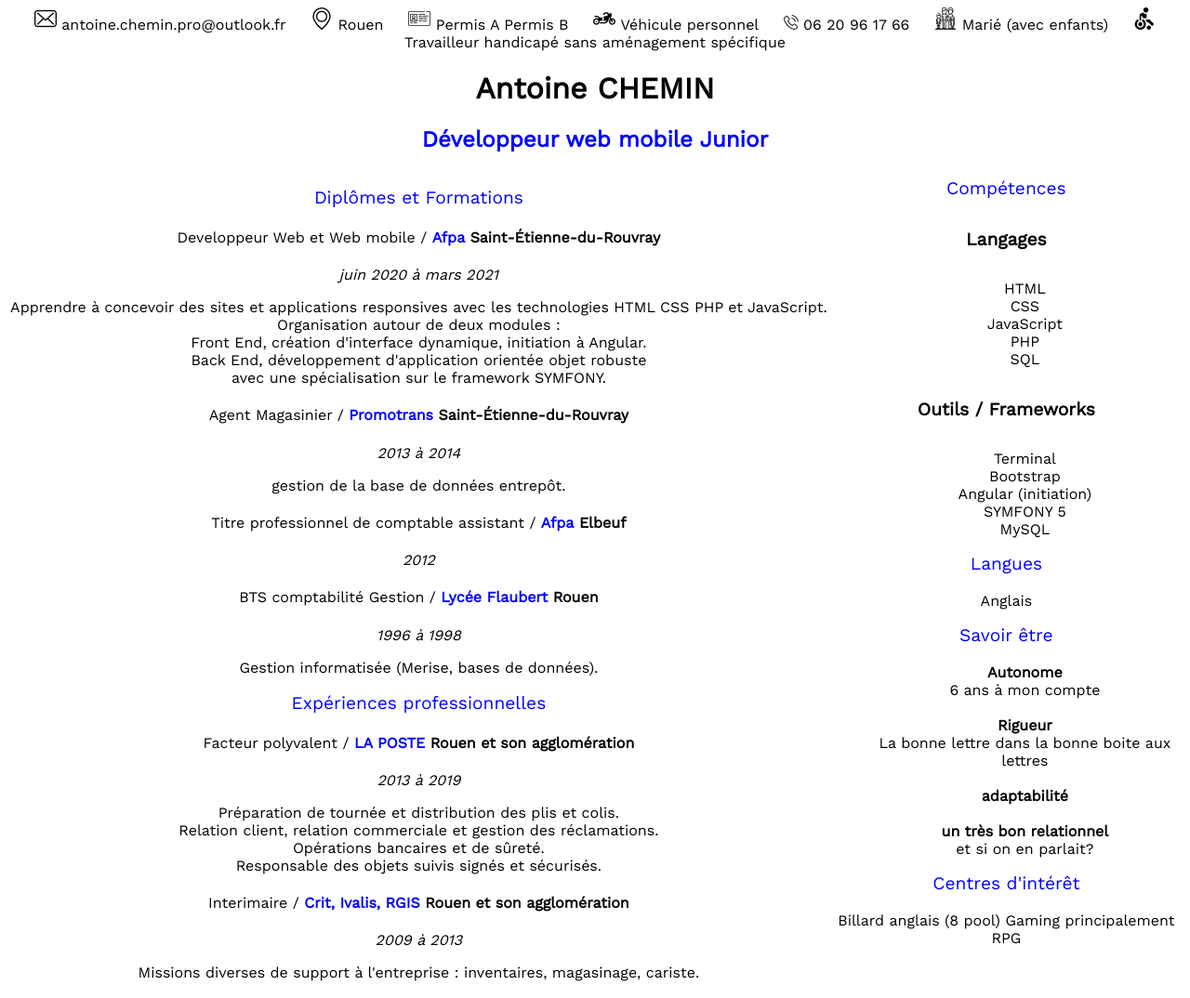
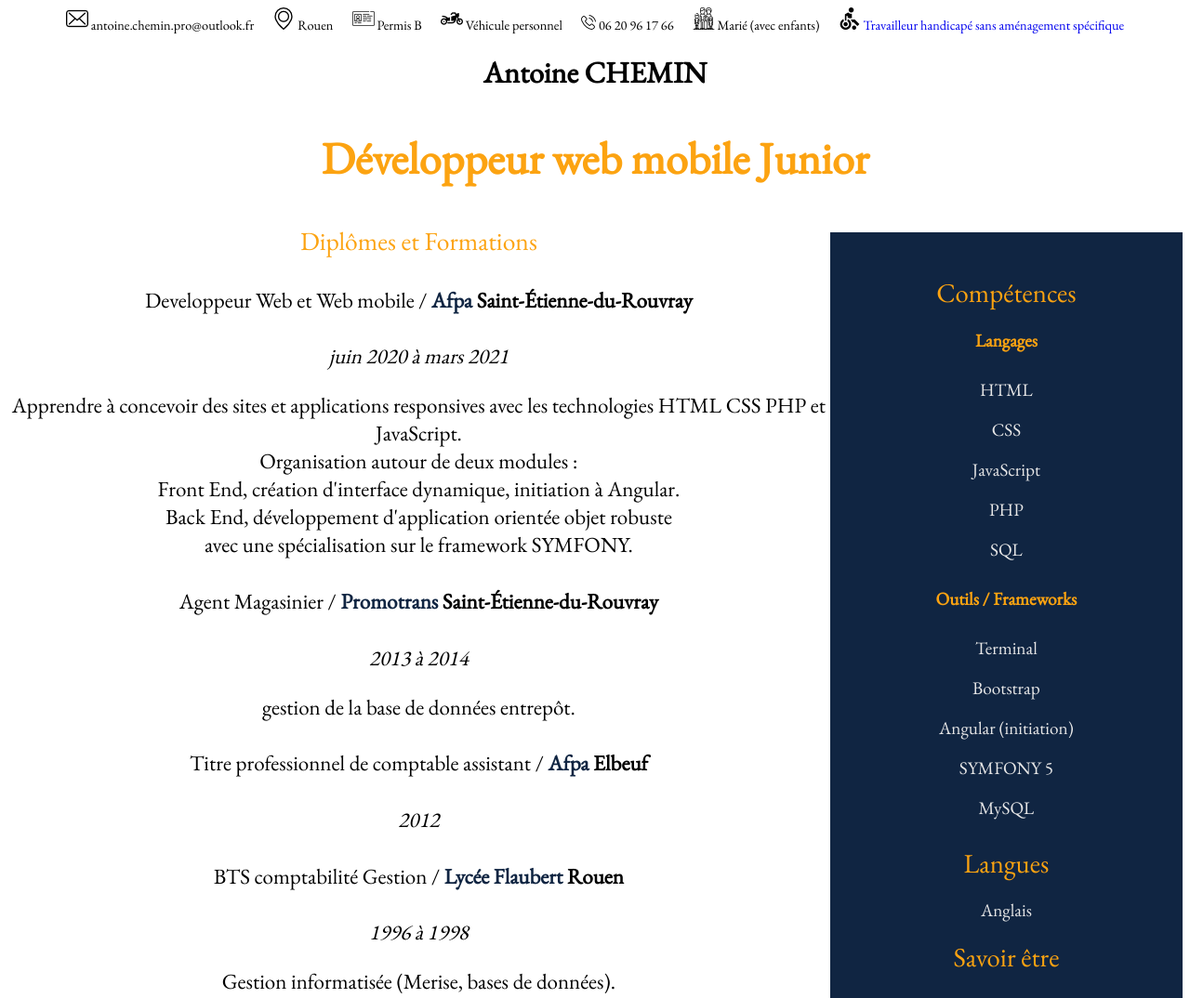
Before and after one commit to AntoineCheminPro/atelier_HTML_CSS, a plain HTML site: page CV/CV.html in a window 1280 px wide. Shown: the top 1074 px of the page at 93% size. Drawn offline with nearby package versions, Linux system fonts and the light colour scheme.

Commit message:
CV with graphical chart

```diff
--- a/CV/CV.html
+++ b/CV/CV.html
@@ -1,23 +1,28 @@
 <!DOCTYPE html>
-<html lang="en">
+<html lang="fr">
 <head>
     <meta charset="UTF-8">
     <meta name="viewport" content="width=device-width, initial-scale=1.0">
     <link href="https://fonts.googleapis.com/css2?family=Work+Sans&display=swap" rel="stylesheet">
     <link rel="stylesheet" href="cv.css">
+    <link href="https://fonts.googleapis.com/css2?family=EB+Garamond&display=swap" rel="stylesheet">
     <title>Antoine Chemin</title>
 </head>
 <body>
+
 <nav>
-    <img src="mail.png" alt = "logo mail">  antoine.chemin.pro@outlook.fr &emsp;
-    <img src ="pin.png" alt ="logo position"> Rouen &emsp;
-    <img src="card.png" alt ="logo permis"> Permis A Permis B &emsp;
-    <img src="motorcycle.png" alt="logo moto"> Véhicule personnel &emsp;
-    <img src="phone.png" alt ="logo téléphone"> 06 20 96 17 66 &emsp;
-    <img src="family.png" alt="logo famille"> Marié (avec enfants) &emsp;
-    <img src="disability.png" alt="logo handicap"> Travailleur handicapé sans aménagement spécifique
+    <img src="images/mail.png" alt = "logo mail">  antoine.chemin.pro@outlook.fr &emsp;
+    <img src ="images/pin.png" alt ="logo position"> Rouen &emsp;
+    <img src="images/card.png" alt ="logo permis"> Permis B &emsp;
+    <img src="images/motorcycle.png" alt="logo moto"> Véhicule personnel &emsp;
+    <img src="images/phone.png" alt ="logo téléphone"> 06 20 96 17 66 &emsp;
+    <img src="images/family.png" alt="logo famille"> Marié (avec enfants) &emsp;
+    <a href="https://www.agefiph.fr/articles/conseil-pratiques/pourquoi-recruter-une-personne-handicapee-5-bonnes-raisons">
+        <img src="images/disability.png" alt="logo handicap">
+        <span>Travailleur handicapé sans aménagement spécifique</span>
+    </a>
+</nav>
 
-</nav>
 <header>
 <H1>
     Antoine CHEMIN
@@ -26,6 +31,7 @@
     Développeur web mobile Junior
 </H2>
 </header>
+
 <div class="disposition">
 <div>
     <H3>
@@ -103,6 +109,7 @@
         Gestion des stocks, entretien des locaux.
     </p>
 </div>
+
 <aside>
     <H3>
         Compétences
@@ -137,10 +144,44 @@
         Savoir être
     </H3>
     <ul>
-        <li><span class="gras">Autonome</span><br> 6 ans à mon compte</li><br>
-        <li><span class="gras">Rigueur</span><br> La bonne lettre dans la bonne boite aux lettres</li><br>
-        <li><span class="gras">adaptabilité<br></span></li><br>
-        <li><span class="gras">un très bon relationnel</span><br> et si on en parlait?</li>
+        <li>
+            <span class="gras">
+                Autonome
+            </span>
+            <br>
+            <span class="ita">
+                6 ans à mon compte
+            </span>
+        </li>
+
+        <br>
+
+        <li>
+            <span class="gras">
+                Rigueur
+            </span>
+            <br>
+            <span class="ita"> La bonne lettre dans la bonne boite aux lettres</span>
+        </li>
+
+        <br>
+
+        <li>
+            <span class="gras">
+                adaptabilité
+            </span>
+            </li>
+            <br>
+        <li>
+            <span class="gras">
+                un très bon relationnel
+            </span>
+            <br>
+            <span class="ita">
+                et si on en parlait?
+            </span>
+
+        </li>
     </ul>
 
     <H3>
--- a/CV/cv.css
+++ b/CV/cv.css
@@ -1,46 +1,60 @@
+
+/* oxford blue #102542
+orange web #FCA311
+platinium #E7E7E7
+ */
+
+
 *{
-    font-family: 'Work Sans', sans-serif;
-    text-align: center;
+    font-family: 'EB Garamond', serif;    text-align: center;
+    /* background-color: #E7E7E7; */
 }
 nav{
     text-align: center;
+    font-size: 0.9em;
+}
 
+a {
+    text-decoration: none;
 }
-header {
-
+a:hover {
+background-color: #102542;
+color:  #E7E7E7;
 }
-H1 {
+h1 {
     text-align: center;
 }
-H2 {
+h2 {
     text-align: center;
-    color: blue;
+    color: #FCA311;
+    font-size: 3em;
 }
-H3 {
-    margin-top: 2%;
+h3 {
+    display: inline;
     font-size: larger;
     font-weight: normal;
-    color: blue;
+    color:  #FCA311;
 }
-H4 {
+h4 {
     font-weight: normal;
 }
-H5 {
+h5 {
     font-size: larger;
 }
-H6 {
 
-}
 .date {
     font-style:italic;
 }
 .lieu {
     font-weight: bold;
-    color: blue;
+    color:#102542;
 }
 
 .gras {
     font-weight: bold;
+}
+.ita {
+    font-style: oblique;
 }
 ul {
     list-style-type: none;
@@ -52,9 +66,41 @@ ul {
 }
 div {
     width: 70%;
-
-}
-aside {
+    font-size: 1.2em;
+  }
+  aside {
     width: 30%;
 
+  }
+aside, aside * {
+    margin: 9px 0 9px 0;
+    padding: 0;
+    background-color: #102542;
+    color: #E7E7E7;
+    display: flex;
+    flex-direction: column;
+    justify-content: center;
+    align-items: center;
+    font-size: 1em;
 }
+aside>h3 {
+    color: #FCA311;
+    margin : 10px 0 10px 0;
+    display: inline;
+    font-size: 1.5em;
+    width: 100%;
+}
+aside>h5 {
+    color: #FCA311;
+    margin : 10px;
+    display: inline;
+    font-size: 1em;
+    width: 100%;
+}
+li {
+    width: 100%;
+}
+aside>ul>li>span {
+    display: inline;
+    width: 90%;
+}
```
Also changed, not shown: CV/card.png (deleted), CV/disability.png (deleted), CV/family.png (deleted), CV/mail.png (deleted), CV/motorcycle.png (deleted), CV/phone.png (deleted), CV/pin.png (deleted), angular/README.md (added), angular/css/main.css (renamed from CV/angular/css/main.css), angular/img/github.png (renamed from CV/angular/img/github.png), angular/img/twitter.png (renamed from CV/angular/img/twitter.png), angular/index.html (renamed from CV/angular/index.html), angular/js/main.js (added).
